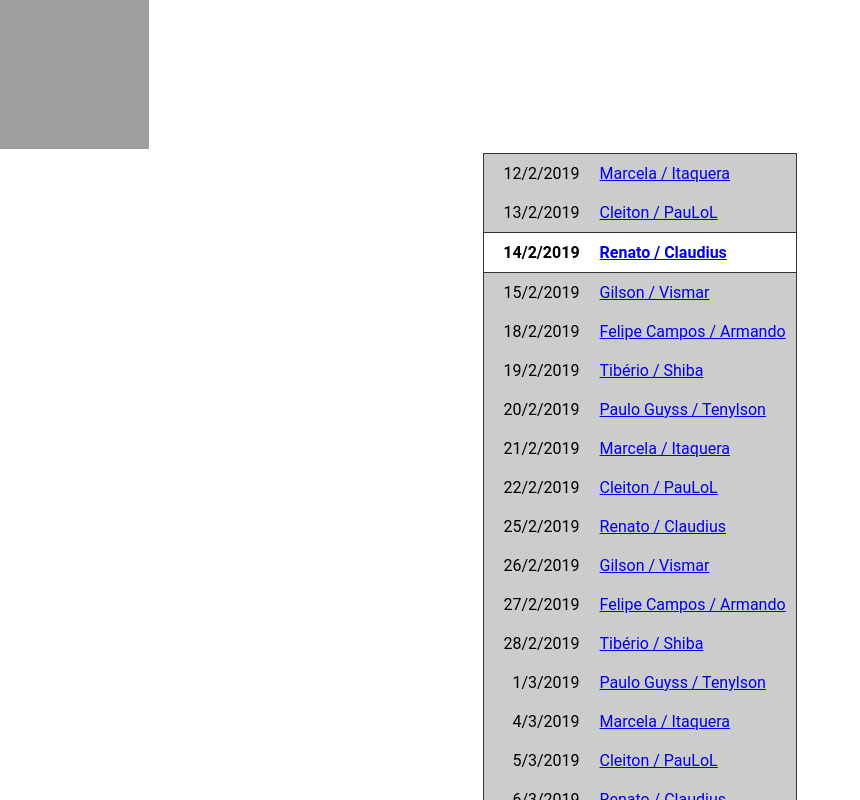
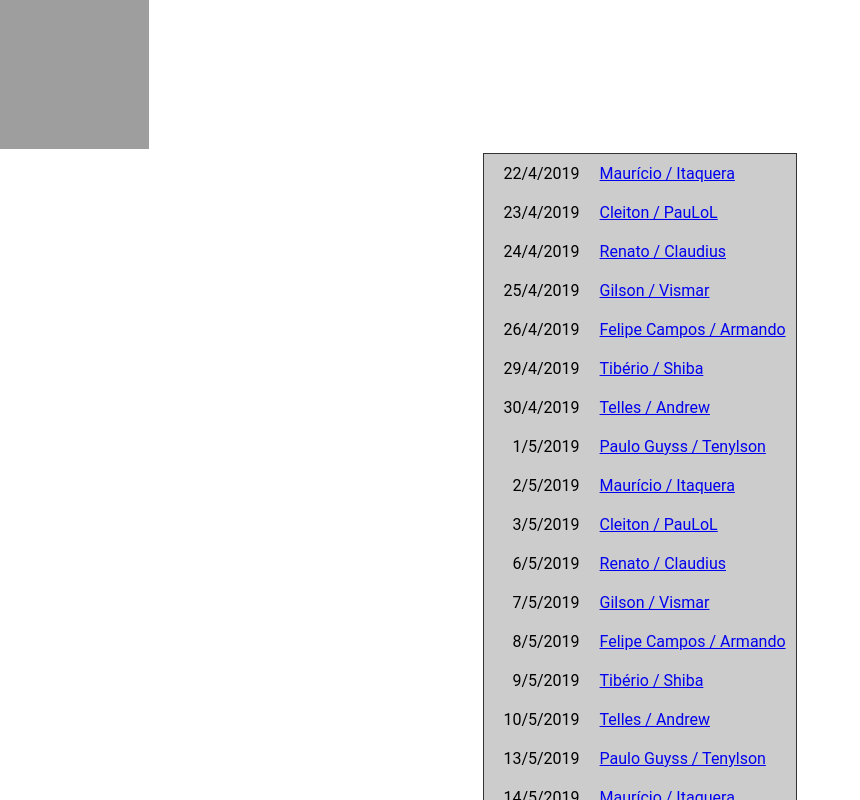
Before and after one commit to felipers84/escala-cafe, an Angular app: page / in a window 1280 px wide. Shown: the top 800 px of the page, without its empty margins (0-860 px from the left). Built offline with nearby package versions, Linux system fonts and the light colour scheme; grey boxes are pictures that could not be loaded.

Commit message:
Atualização de nomes

```diff
--- a/src/app/app.component.ts
+++ b/src/app/app.component.ts
@@ -14,12 +14,13 @@ export class AppComponent implements OnInit {
 
   duplas = [
     'Paulo Guyss / Tenylson',
-    'Marcela / Itaquera',
+    'Maurício / Itaquera',
     'Cleiton / PauLoL',
     'Renato / Claudius',
     'Gilson / Vismar',
     'Felipe Campos / Armando',
-    'Tibério / Shiba'
+    'Tibério / Shiba',
+    'Telles / Andrew'
   ];
 
   escala: Array<[Date, String]>;
@@ -64,7 +65,7 @@ export class AppComponent implements OnInit {
   ngOnInit() {
     let dataFinal = new Date();
     dataFinal.setDate(new Date().getDate() + 365);
-    this.projetarEscala(new Date(2019, 1, 12), dataFinal, 'Marcela / Itaquera');
+    this.projetarEscala(new Date(2019, 3, 22), dataFinal, 'Maurício / Itaquera');
   }
 
 
```
